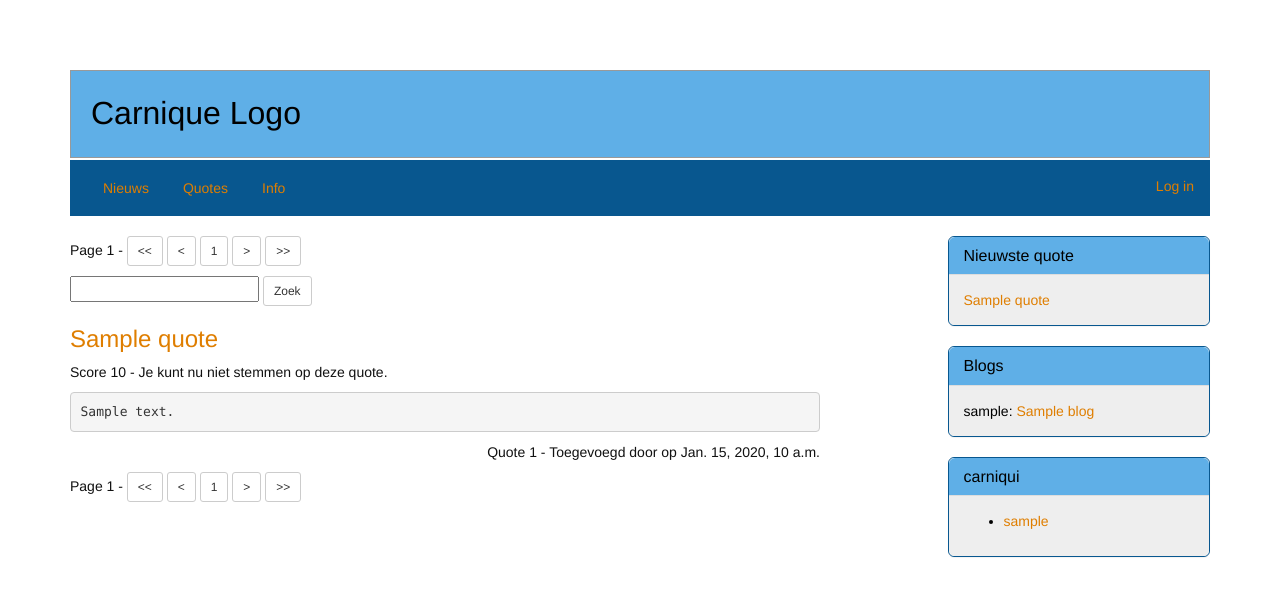
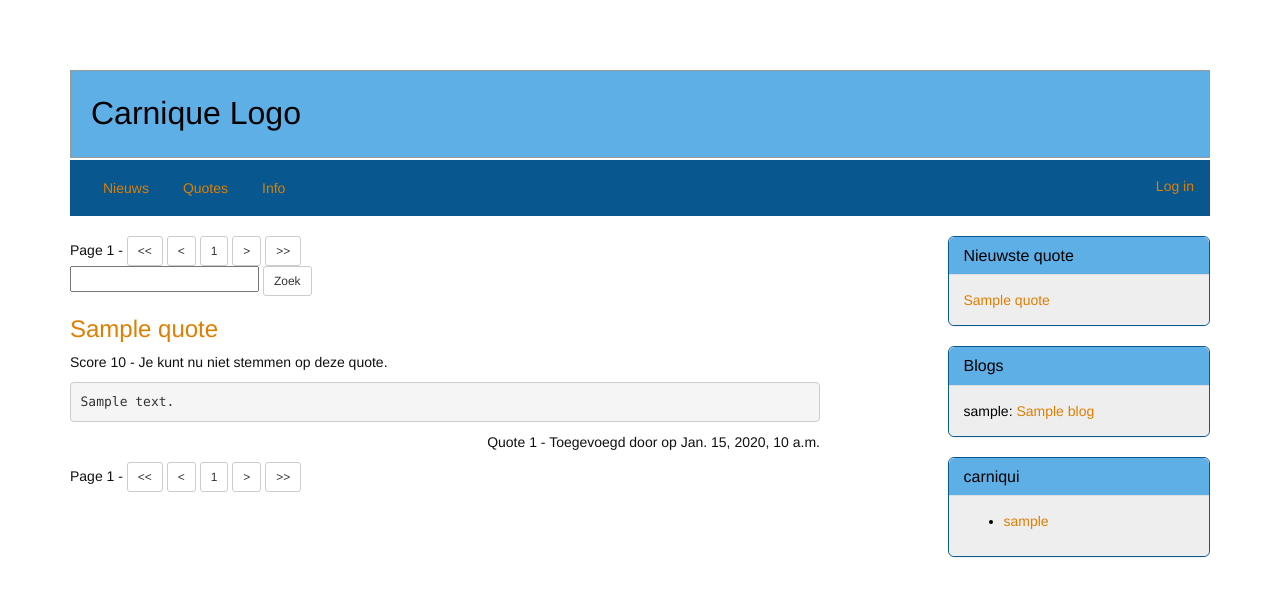
Before and after one commit to joostvunderink/carnique_site, a Django app: template carnique/templates/quote_page.html in a window 1280 px wide. Shown: the top 596 px of the page. Run offline with Django 3.2, Linux system fonts and the light colour scheme; the template is opened without the code that fills it: most values are stand-ins (such as "Sample title", 1, 10 or a date in 2020); some libraries are stand-ins or nearby versions.

Commit message:
Pager bar is now in a div instead of a p.

```diff
--- a/carnique/templates/pager_bar.html
+++ b/carnique/templates/pager_bar.html
@@ -1,4 +1,4 @@
-<p>Page {{ pager_data.current_page }} -
+<div class="pager_bar">Page {{ pager_data.current_page }} -
 <span style="text-align: center;">
     <a href="{{ pager_data.url }}p={{ pager_data.first_page }}">
         <button type="button" class="btn btn-sm btn-default">&lt;&lt;</button>
@@ -18,4 +18,4 @@
         <button type="button" class="btn btn-sm btn-default">&gt;&gt;</button>
     </a>
 </span>
-</p>
+</div>
```
